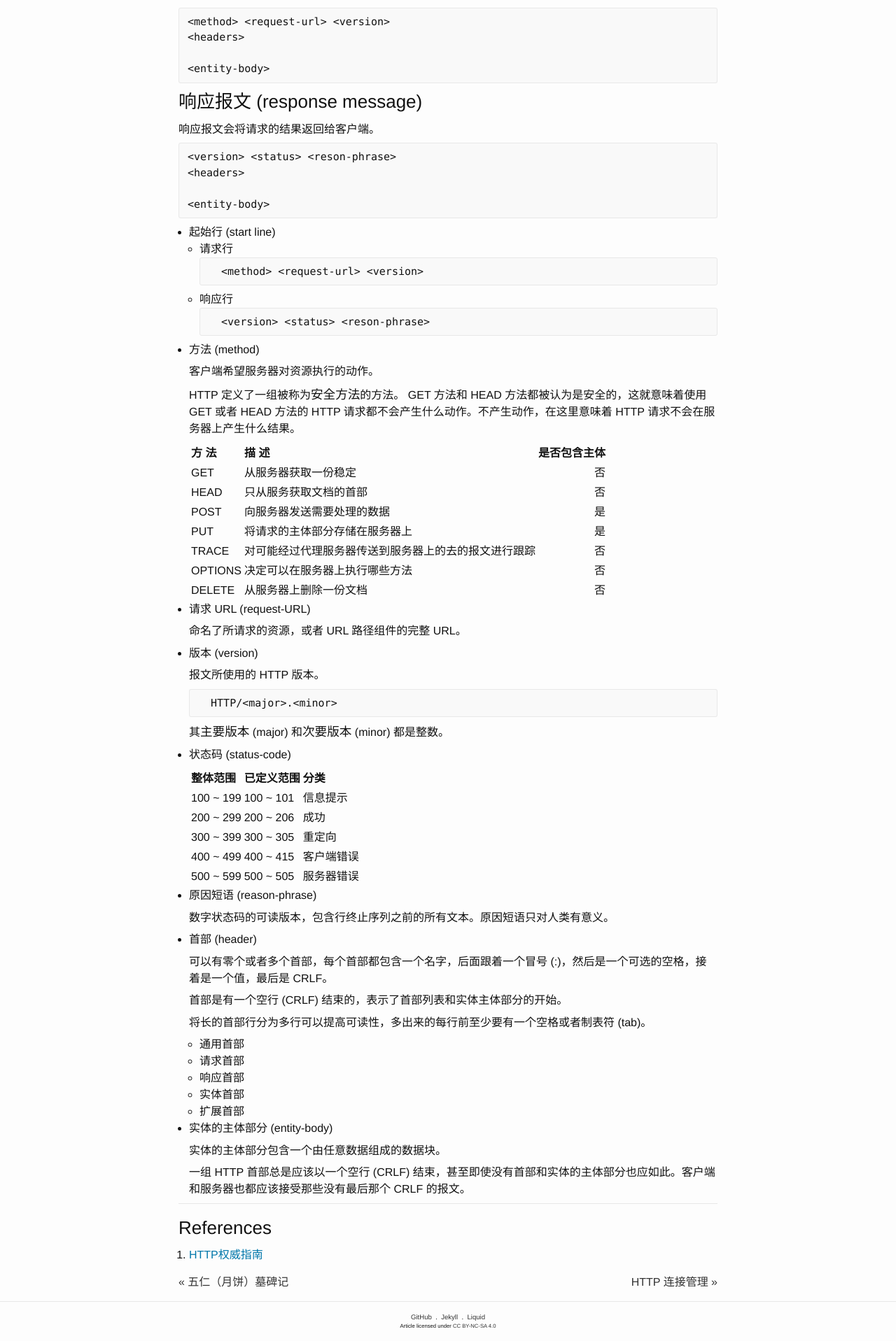
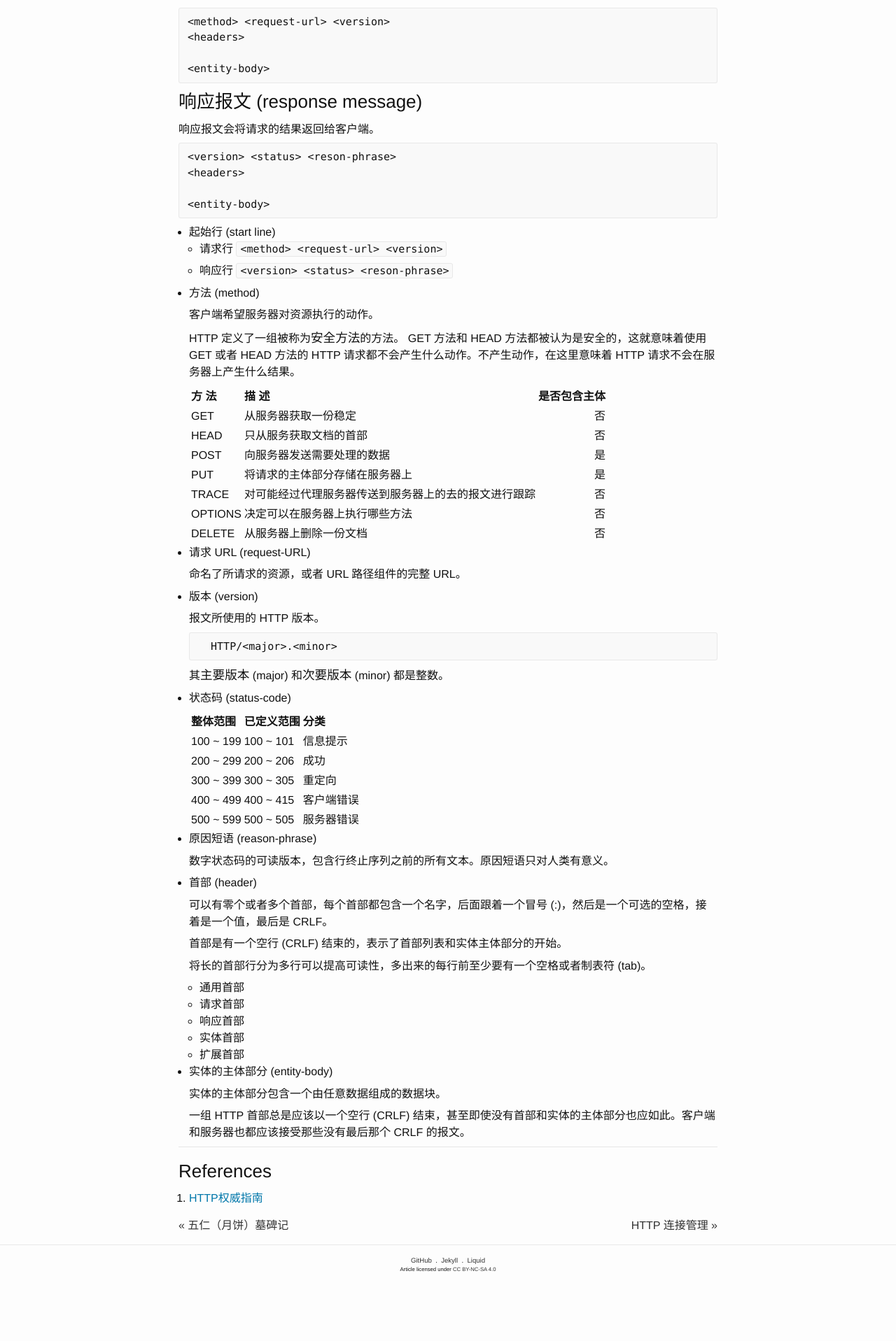
Before and after one commit to ousiax/ousiax.github.io, a Jekyll site: the page built from _posts/2016-09-26-http-message.md, in a window 1280 px wide. Shown: the part 682-2599 px from the top of the page at 70% size. Built offline with Jekyll 4.4.1, drawn with Linux system fonts in a browser that asks for light colours; after the commit the page ends 2518 px from its top, so only the background shows below that.

Commit message:
Update 2016-09-26-http-message.md

````diff
--- a/_posts/2016-09-26-http-message.md
+++ b/_posts/2016-09-26-http-message.md
@@ -46,16 +46,9 @@
 ```
 
 - 起始行 (start line)
-    - 请求行
-        ```txt
-        <method> <request-url> <version>
-        ```
+    - 请求行 `<method> <request-url> <version>`
 
-    - 响应行
-        ```txt
-        <version> <status> <reson-phrase>
-        ```
-
+    - 响应行 `<version> <status> <reson-phrase>`
 
 - 方法 (method)
 
````
